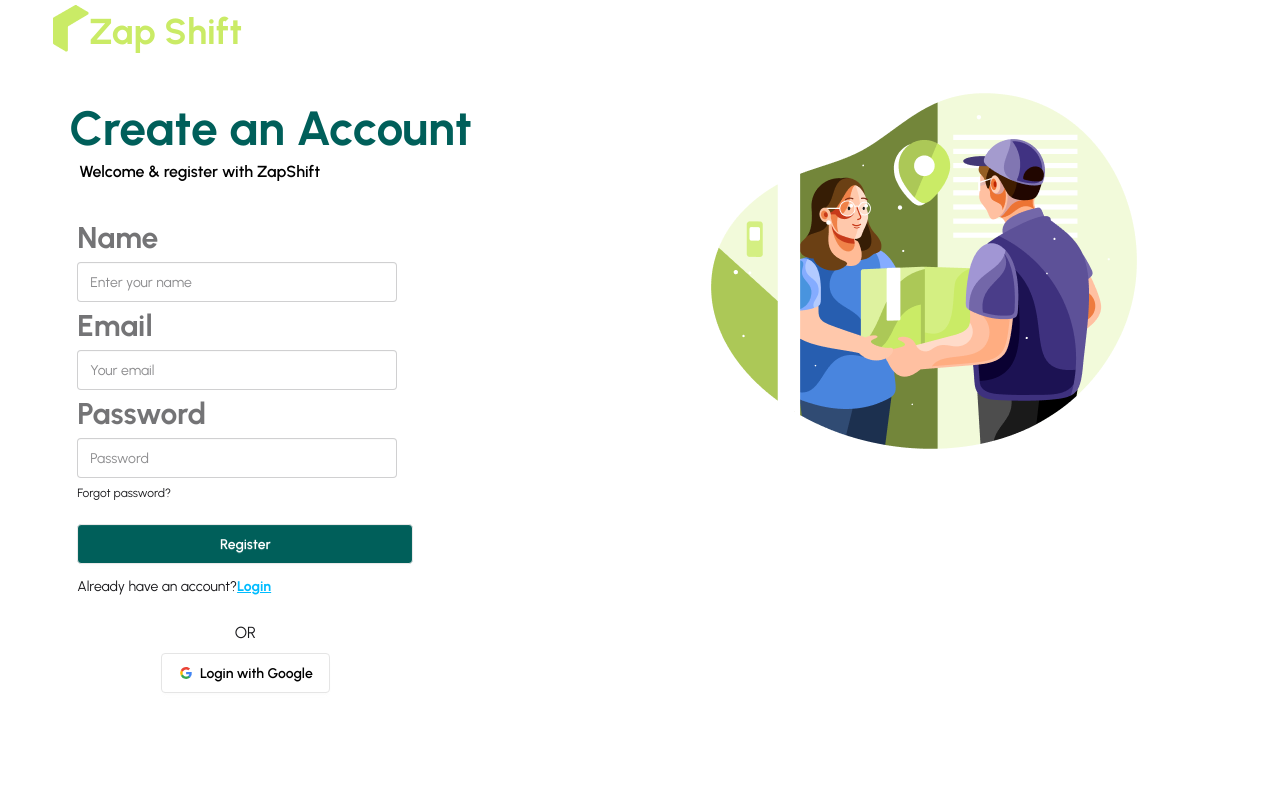
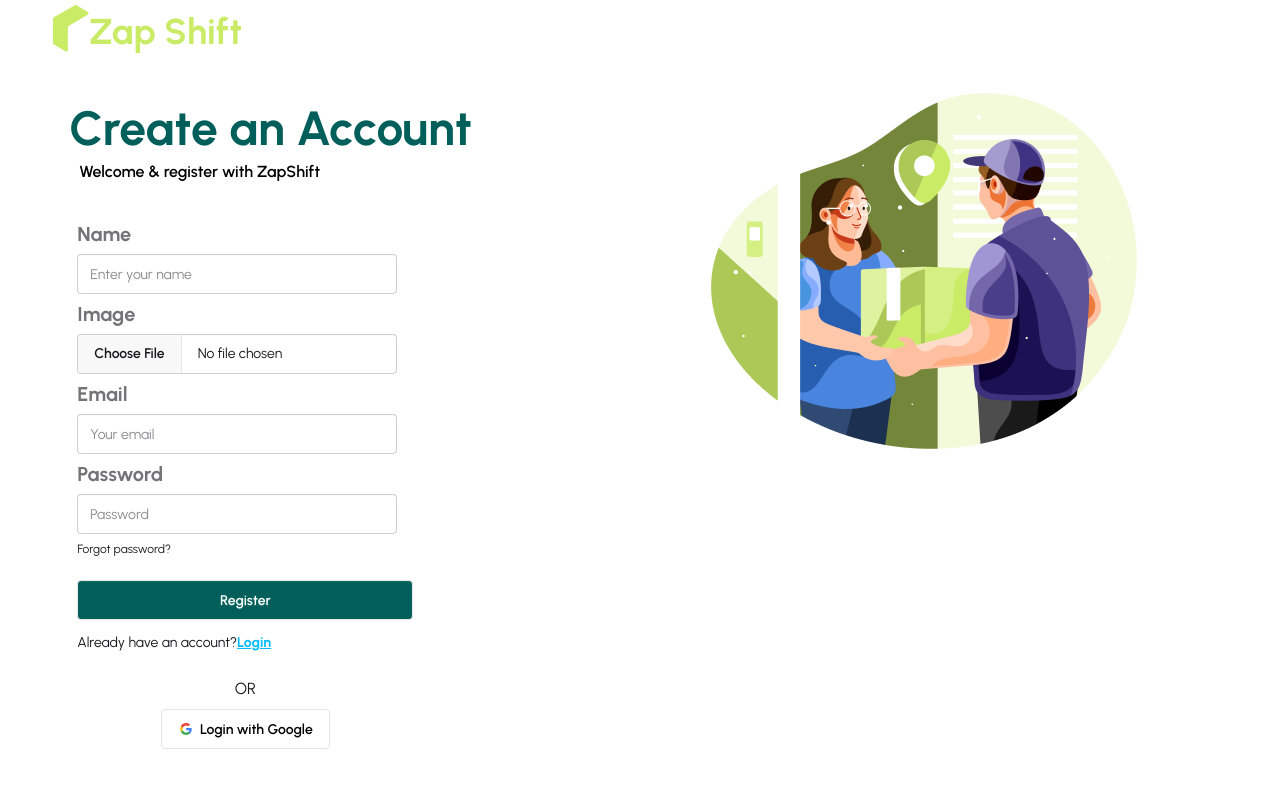
Before and after one commit to rimpakasundi07/Zap-Shift-Client, a React (Vite) app: page /register in a window 1280 px wide. Shown: the top 788 px of the page. Built offline with nearby package versions, Linux system fonts and the light colour scheme; no server answers.

Commit message:
Add image upload input field with file input validation to registration form

```diff
--- a/src/pages/Auth/Register/Register.jsx
+++ b/src/pages/Auth/Register/Register.jsx
@@ -40,9 +40,7 @@ const Register = () => {
             <div className="card-body">
               <fieldset className="fieldset">
                 {/* name  */}
-                <label className="label font-bold text-xl lg:text-3xl ">
-                  Name
-                </label>
+                <label className="label font-bold text-xl ">Name</label>
                 <input
                   type="text"
                   {...register("name", { required: true })}
@@ -54,10 +52,22 @@ const Register = () => {
                     Name is required.
                   </p>
                 )}
+                {/* image  */}
+                <label className="label font-bold text-xl  ">Image</label>
+
+                <input
+                  type="file"
+                  {...register("photo", { required: true })}
+                  className="file-input"
+                  placeholder="Select a photo or URL"
+                />
+                {errors.name?.type === "required" && (
+                  <p className="text-red-600 font-semibold">
+                    Photo is required.
+                  </p>
+                )}
                 {/* email  */}
-                <label className="label font-bold text-xl lg:text-3xl ">
-                  Email
-                </label>
+                <label className="label font-bold text-xl ">Email</label>
                 <input
                   type="email"
                   {...register("email", { required: true })}
@@ -70,9 +80,7 @@ const Register = () => {
                   </p>
                 )}
                 {/* password */}
-                <label className="label font-bold text-xl lg:text-3xl">
-                  Password
-                </label>
+                <label className="label font-bold text-xl">Password</label>
                 <input
                   type="password"
                   {...register("password", {
```
